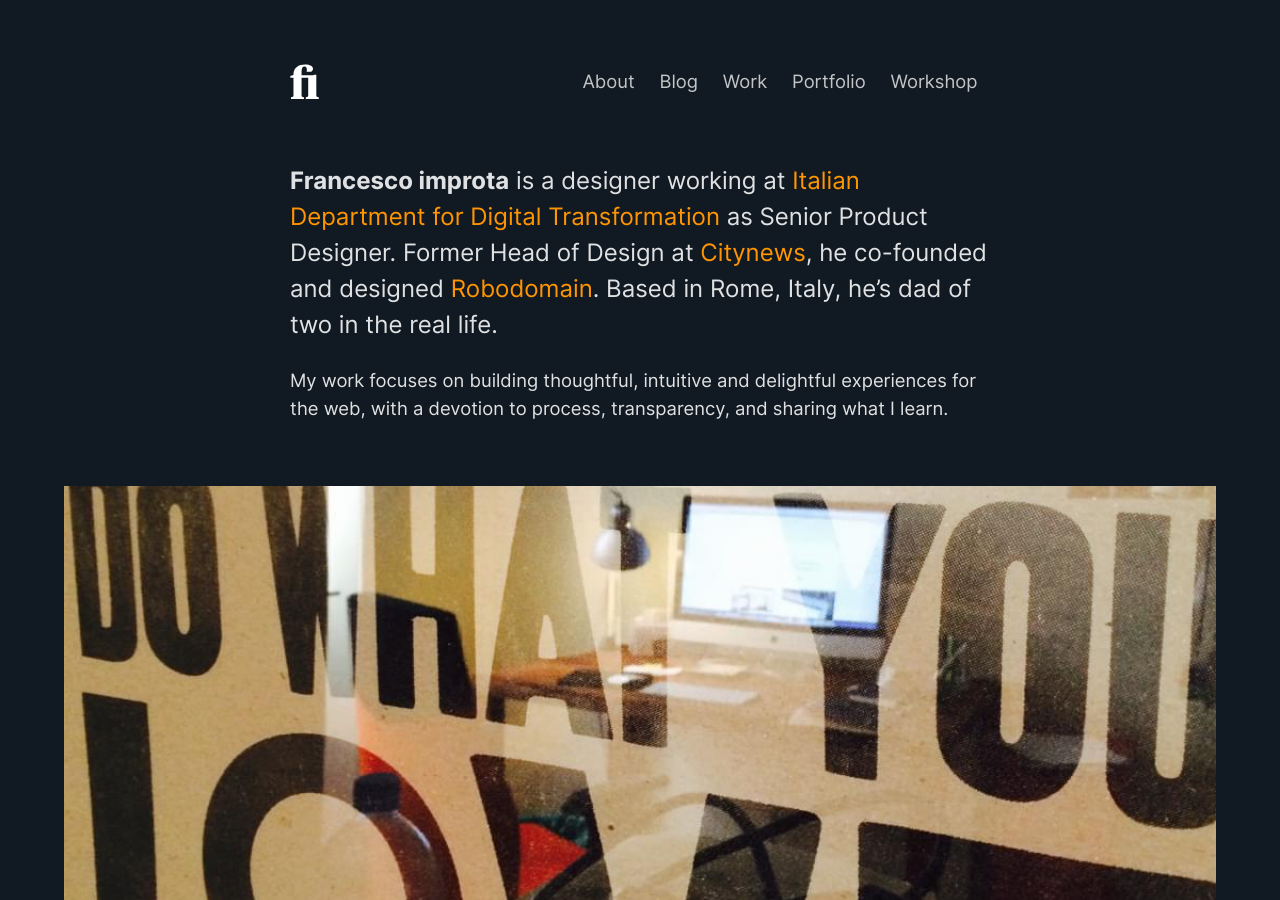
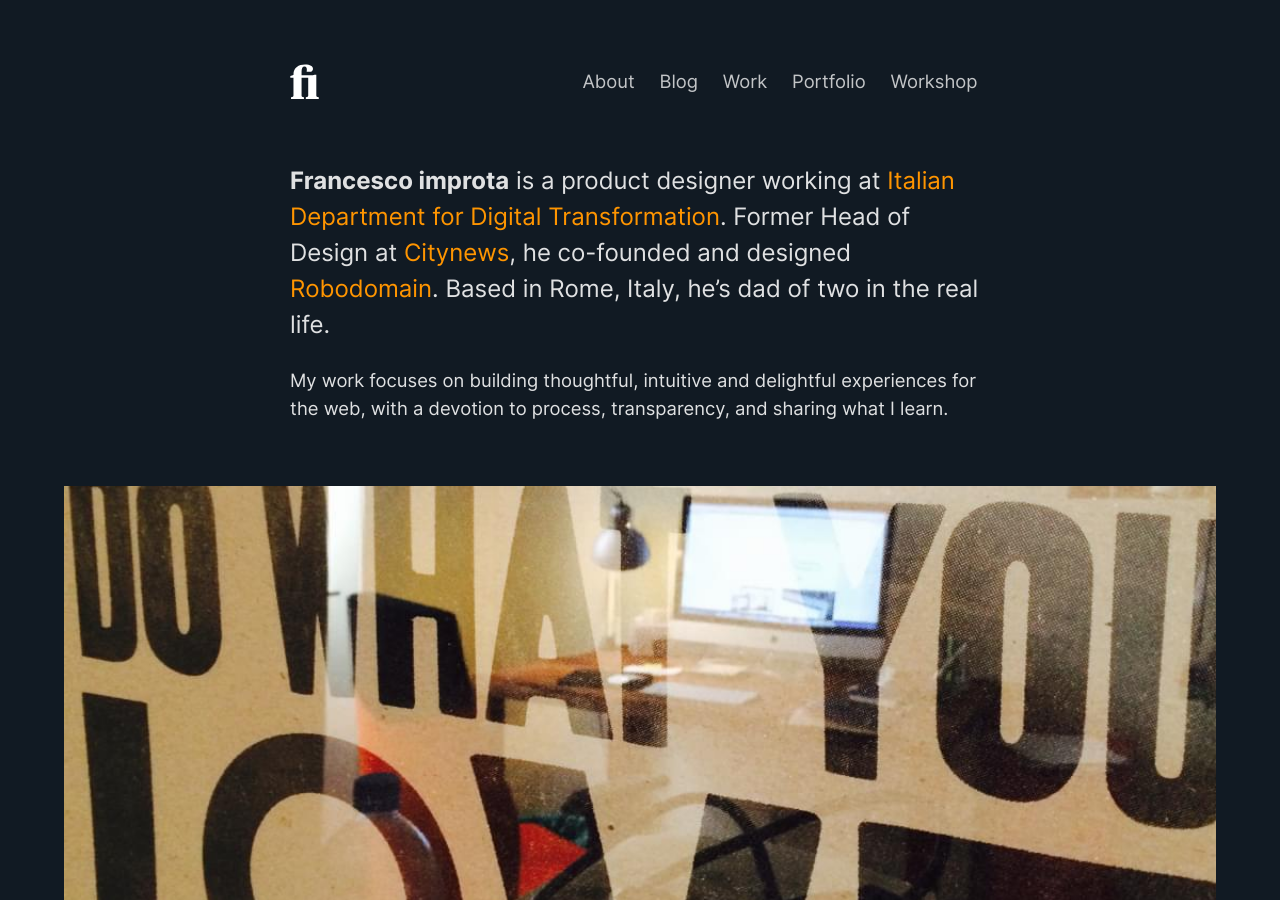
Before and after one commit to zetareticoli/fi, a Jekyll site: the page built from index.html, in a window 1280 px wide and 900 px high. Built offline with Jekyll 4.4.1, drawn with Linux system fonts in a browser that asks for light colours; the list of posts is cut into pages by our own code.

Commit message:
Update description

```diff
--- a/index.html
+++ b/index.html
@@ -4,7 +4,7 @@ home: true
 ---
 
 <p class="lead">
-  <strong>Francesco improta</strong> is a designer working at <a href="https://innovazione.gov.it/dipartimento/" target="blank" title="Italia Department for Digital Transformation" alt="Link to deparment website">Italian Department for Digital Transformation</a> as Senior Product Designer.
+  <strong>Francesco improta</strong> is a product designer working at <a href="https://innovazione.gov.it/dipartimento/" target="blank" title="Italia Department for Digital Transformation" alt="Link to deparment website">Italian Department for Digital Transformation</a>.
   Former Head of Design at <a href="http://www.citynews.it" target="blank">Citynews</a>, he co-founded and designed <a href="https://blog.dnsimple.com/2012/09/dnsimple-acquires-robodomain/" target="blank" >Robodomain</a>.
   Based in Rome, Italy, he’s dad of two in the real life.
 </p>
```
